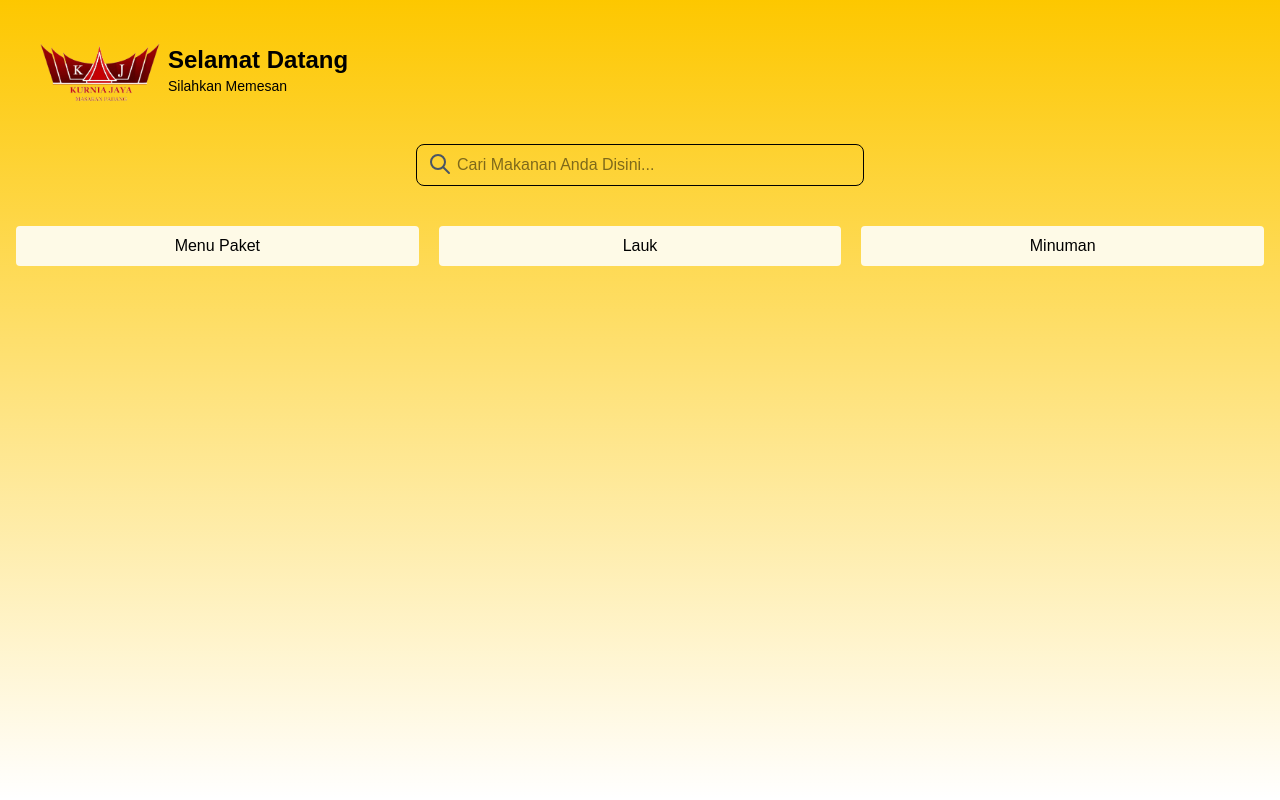
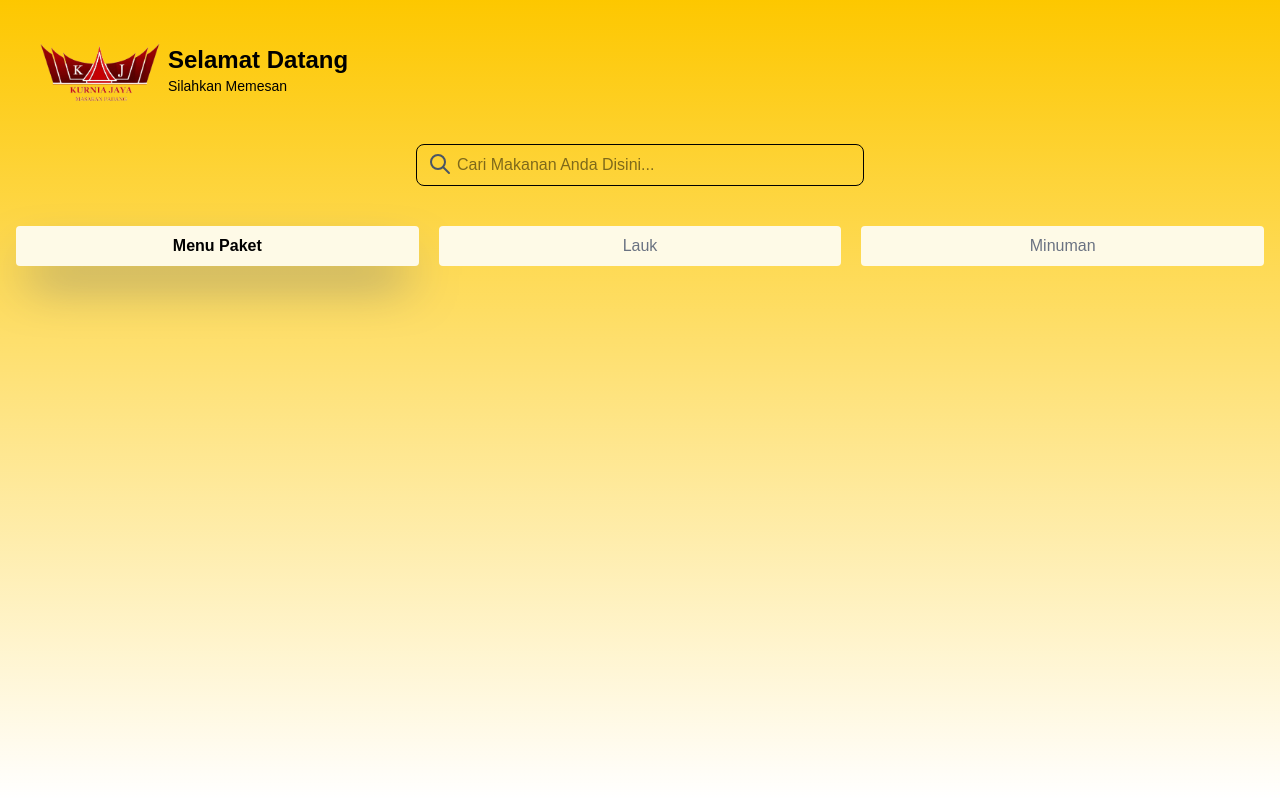
Before and after one commit to Gungjay07/Restaurant-Minang, a Next.js app: page / in a window 1280 px wide. Built offline with nearby package versions, Linux system fonts and the light colour scheme; a web font is replaced by a local one.

Commit message:
add fitur  menu bar + shadow effect

```diff
--- a/components/menuBar.tsx
+++ b/components/menuBar.tsx
@@ -1,20 +1,33 @@
-"use client"
+"use client";
 
-import { div } from "motion/react-client"
+import { div } from "motion/react-client";
 import { Inter } from "next/font/google";
+import { useState } from "react";
 
-export default function MenuBar(){
-    return (
-      <div className={`grid grid-cols-3 gap-5 text-black text-center`}>
-        <div className="border-none  rounded-sm border-black bg-[#FEFAE7] p-2">
-          Menu Paket
-        </div>
-        <div className=" border-2 border-none rounded-sm border-black bg-[#FEFAE7] p-2">
-          Lauk
-        </div>
-        <div className=" border-2 border-none rounded-sm border-black  bg-[#FEFAE7] p-2">
-          Minuman
-        </div>
-      </div>
-    );
+export default function MenuBar() {
+  const [activeCategory, setActiveCategory] = useState("paket");
+  const categories = [
+    { id: "paket", label: "Menu Paket" },
+    { id: "lauk", label: "Lauk" },
+    { id: "minuman", label: "Minuman" },
+  ];
+
+  return (
+    <div className={`grid grid-cols-3 gap-5 text-black text-center`}>
+      {categories.map((category) => (
+        <button
+        key={category.id}
+        onClick={() => setActiveCategory(category.id)}
+          className={`border-none  rounded-sm border-black bg-[#FEFAE7] p-2
+         ${
+           activeCategory === category.id
+             ? "bg-[#FEFAE7] text-black font-bold text-l shadow-2xl shadow-gray-500"
+             : "bg-[#FEFAE7] text-gray-500"
+         }`}
+        >
+          {category.label}
+        </button>
+      ))}
+    </div>
+  );
 }
```
